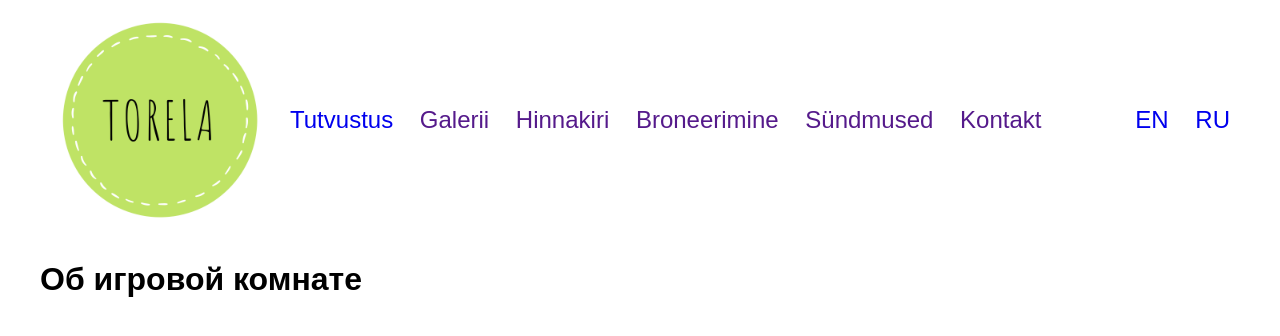
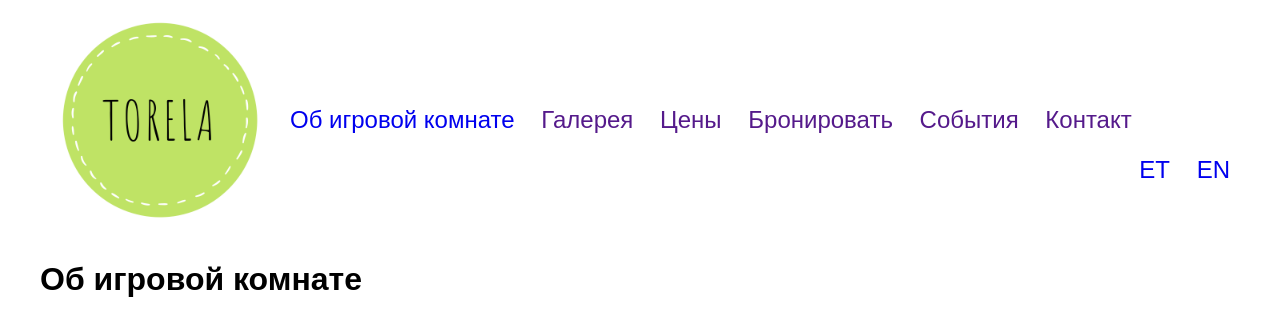
Before and after one commit to mypsik/torela, a Jekyll site: the page built from ru/index.html, in a window 1280 px wide. Shown: the top 336 px of the page. Built offline with Jekyll 4.4.1, drawn with Linux system fonts in a browser that asks for light colours.

Commit message:
translate menu to different languages

```diff
--- a/_layouts/default.html
+++ b/_layouts/default.html
@@ -14,6 +14,8 @@
 <body>
   <header>
     <img src="/img/logo.png" class="logo" alt="Torela">
+
+    {%if page.lang == 'et'%}
     <nav>
       <a href="/">Tutvustus</a>
       <a href="">Galerii</a>
@@ -27,6 +29,40 @@
         <a href="/ru/">RU</a>
       </span>
     </nav>
+    {%endif%}
+
+    {%if page.lang == 'en'%}
+    <nav>
+      <a href="/en/">About</a>
+      <a href="">Gallery</a>
+      <a href="">Prices</a>
+      <a href="">Booking</a>
+      <a href="">Events</a>
+      <!--<a href="">Rules</a>-->
+      <a href="">Contact</a>
+      <span class="lang">
+        <a href="/">EE</a>
+        <a href="/ru/">RU</a>
+      </span>
+    </nav>
+    {%endif%}
+
+    {%if page.lang == 'ru'%}
+    <nav>
+      <a href="/ru/">Об игровой комнате</a>
+      <a href="">Галерея</a>
+      <a href="">Цены</a>
+      <a href="">Бронировать</a>
+      <a href="">События</a>
+      <!--<a href="">Правила</a>-->
+      <a href="">Контакт</a>
+      <span class="lang">
+        <a href="/">ET</a>
+        <a href="/en/">EN</a>
+      </span>
+    </nav>
+    {%endif%}
+
     <script>
       var menuItems = document.querySelectorAll('nav > a');
       for (var i = 0; i < menuItems.length; i++) {
```
